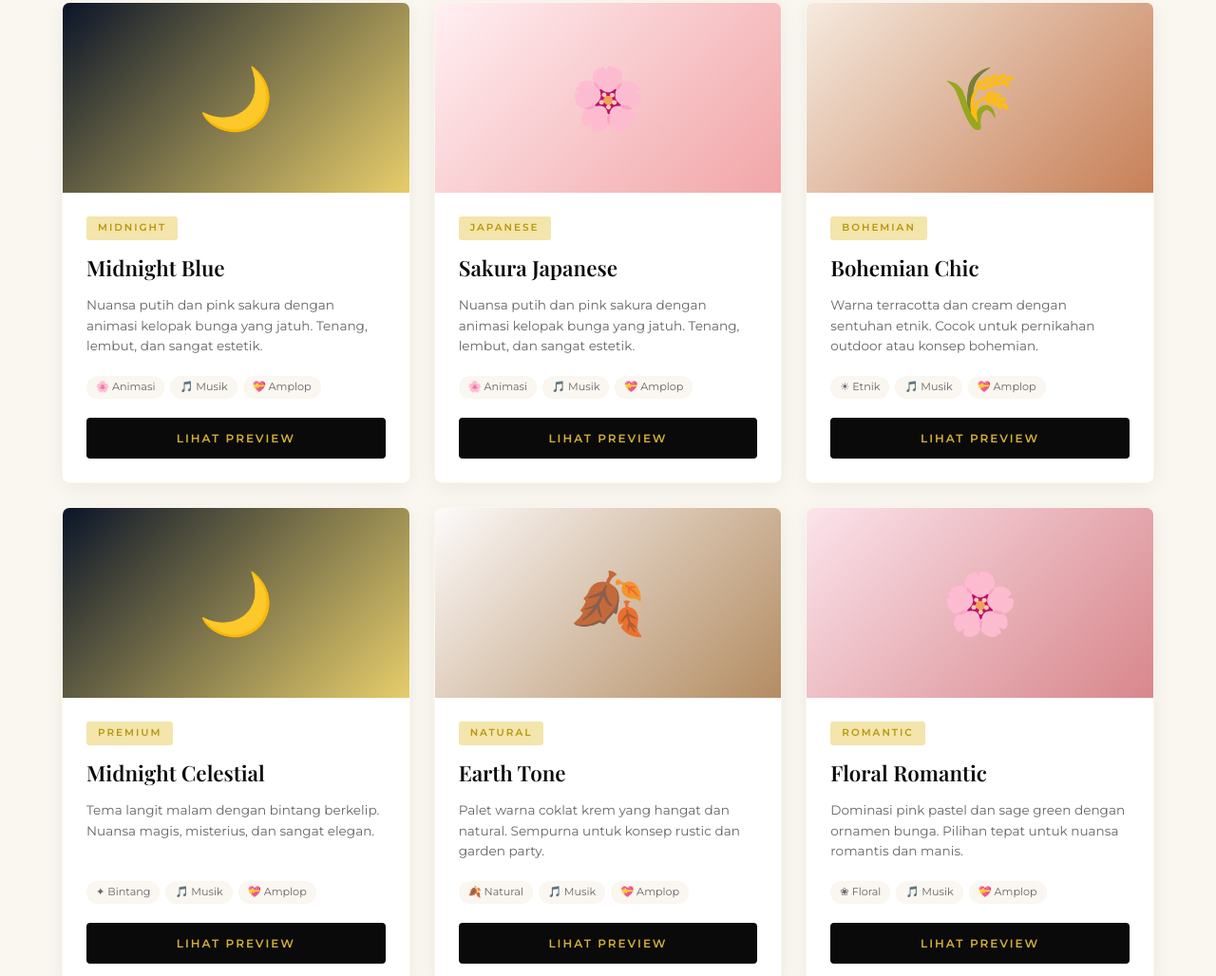
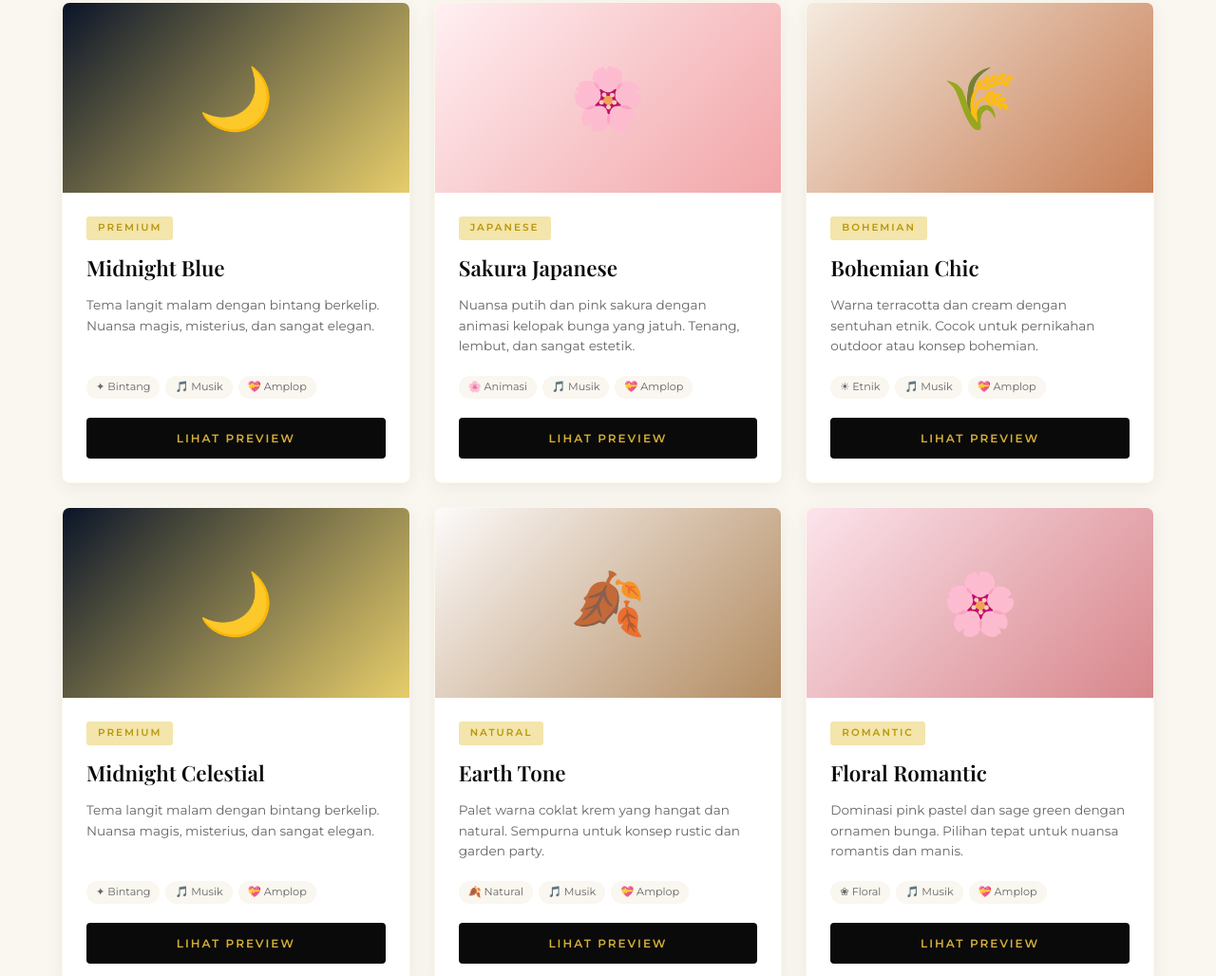
Before and after one commit to Sutrisno778/Undangan-Digital, a plain HTML site: page index.html in a window 1280 px wide. Shown: the part 781-1809 px from the top of the page at 95% size. Drawn offline with nearby package versions, Linux system fonts and the light colour scheme; a web font is replaced by a local one.

Commit message:
Update index.html

```diff
--- a/index.html
+++ b/index.html
@@ -453,20 +453,19 @@
   </div>
 
   <div class="template-grid">
-
-      <!-- 1. Midnight Blue -->
+<!-- 01. Midnight Blue -->
     <div class="template-card">
-     <div class="card-preview" style="background: linear-gradient(135deg, #0a1428, #e8d070);">🌙</div>
+      <div class="card-preview" style="background: linear-gradient(135deg, #0a1428, #e8d070);">🌙</div>
       <div class="card-body">
-        <span class="card-tag">Midnight</span>
+        <span class="card-tag">Premium</span>
         <h3>Midnight Blue</h3>
-        <p>Nuansa putih dan pink sakura dengan animasi kelopak bunga yang jatuh. Tenang, lembut, dan sangat estetik.</p>
+        <p>Tema langit malam dengan bintang berkelip. Nuansa magis, misterius, dan sangat elegan.</p>
         <div class="card-features">
-          <span class="feature-tag">🌸 Animasi</span>
+          <span class="feature-tag">✦ Bintang</span>
           <span class="feature-tag">🎵 Musik</span>
           <span class="feature-tag">💝 Amplop</span>
         </div>
-        <a href="./midnght-blue/" class="btn-preview">Lihat Preview</a>
+        <a href="./midnight-blue/" class="btn-preview">Lihat Preview</a>
       </div>
     </div>
 
```
